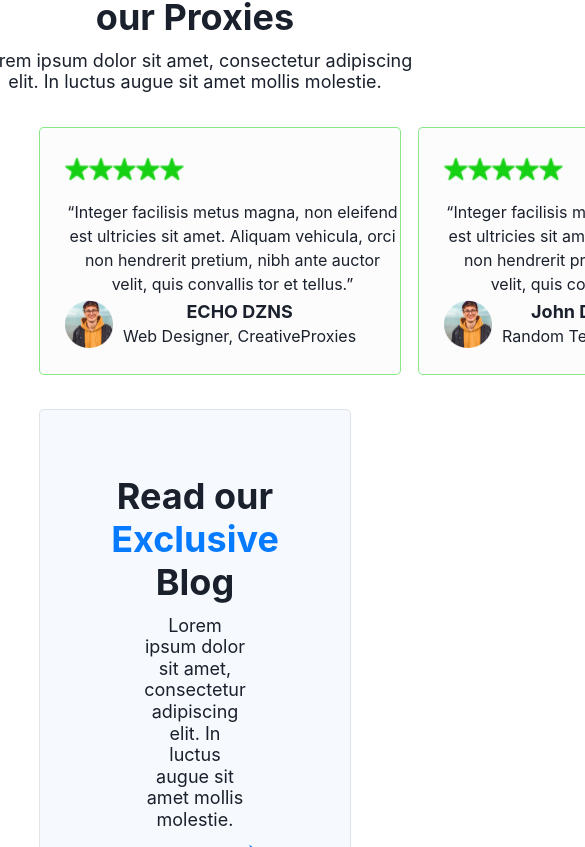
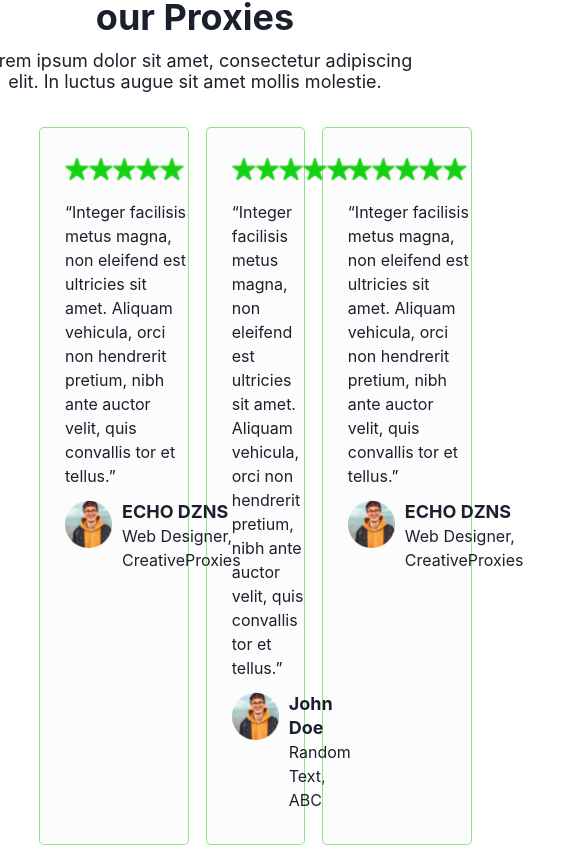
Before and after one commit to abhiamber/creativeProxies, a React (Create React App) app in the folder createive-proxies/: page / in a window 390 px wide. Shown: the part 3397-4244 px from the top of the page, 585 px wide, since content can reach past the window. Built offline with nearby package versions, Linux system fonts and the light colour scheme.

Commit message:
working-on-responsive

```diff
--- a/createive-proxies/src/components/Main.js
+++ b/createive-proxies/src/components/Main.js
@@ -436,13 +436,13 @@ const Main = () => {
         </Text>
       </Box>
 
-      <Box display={"flex"} gap={"17px"}>
+      <Box display={"flex"} gap={"17px"} textAlign="left">
         <Box
           border={"1px solid #16D11380"}
           borderRadius="5px"
           bg="#1E1E1E03"
-          w="386px"
-          h="248px"
+          w="48%"
+          // h="248px"
         >
           <Box p="29px 0 32.1px 25px">
             <Box display={"flex"}>
@@ -452,7 +452,10 @@ const Main = () => {
               <Img w={"23.8px"} h="23.8px" src={Star} alt="star" />
               <Img w={"23.8px"} h="23.8px" src={Star} alt="star" />
             </Box>
-            <Text mt="19.1px" w={"335px"} h="88px">
+            <Text
+              mt="19.1px"
+              // w={"335px"} h="88px"
+            >
               “Integer facilisis metus magna, non eleifend est ultricies sit
               amet. Aliquam vehicula, orci non hendrerit pretium, nibh ante
               auctor velit, quis convallis tor et tellus.”
@@ -470,8 +473,8 @@ const Main = () => {
           border={"1px solid #16D11380"}
           borderRadius="5px"
           bg="#1E1E1E03"
-          w="386px"
-          h="248px"
+          w="48%"
+          // h="248px"
         >
           <Box p="29px 0 32.1px 25px">
             <Box display={"flex"}>
@@ -481,7 +484,10 @@ const Main = () => {
               <Img w={"23.8px"} h="23.8px" src={Star} alt="star" />
               <Img w={"23.8px"} h="23.8px" src={Star} alt="star" />
             </Box>
-            <Text mt="19.1px" w={"335px"} h="88px">
+            <Text
+              mt="19.1px"
+              // w={"335px"} h="88px"
+            >
               “Integer facilisis metus magna, non eleifend est ultricies sit
               amet. Aliquam vehicula, orci non hendrerit pretium, nibh ante
               auctor velit, quis convallis tor et tellus.”
@@ -501,8 +507,8 @@ const Main = () => {
           border={"1px solid #16D11380"}
           borderRadius="5px"
           bg="#1E1E1E03"
-          w="386px"
-          h="248px"
+          w="48%"
+          // h="248px"
         >
           <Box p="29px 0 32.1px 25px">
             <Box display={"flex"}>
@@ -512,7 +518,10 @@ const Main = () => {
               <Img w={"23.8px"} h="23.8px" src={Star} alt="star" />
               <Img w={"23.8px"} h="23.8px" src={Star} alt="star" />
             </Box>
-            <Text mt="19.1px" w={"335px"} h="88px">
+            <Text
+              mt="19.1px"
+              // w={"335px"} h="88px"
+            >
               “Integer facilisis metus magna, non eleifend est ultricies sit
               amet. Aliquam vehicula, orci non hendrerit pretium, nibh ante
               auctor velit, quis convallis tor et tellus.”
```
